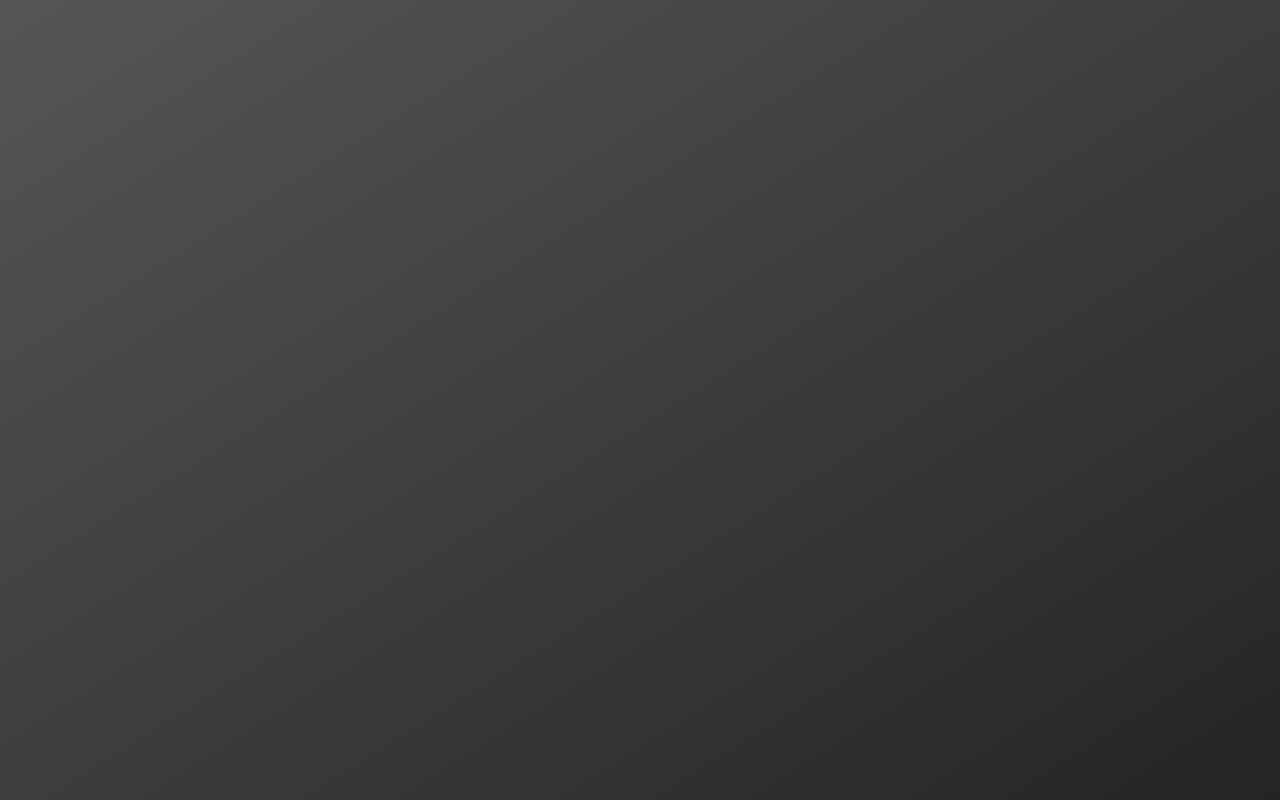
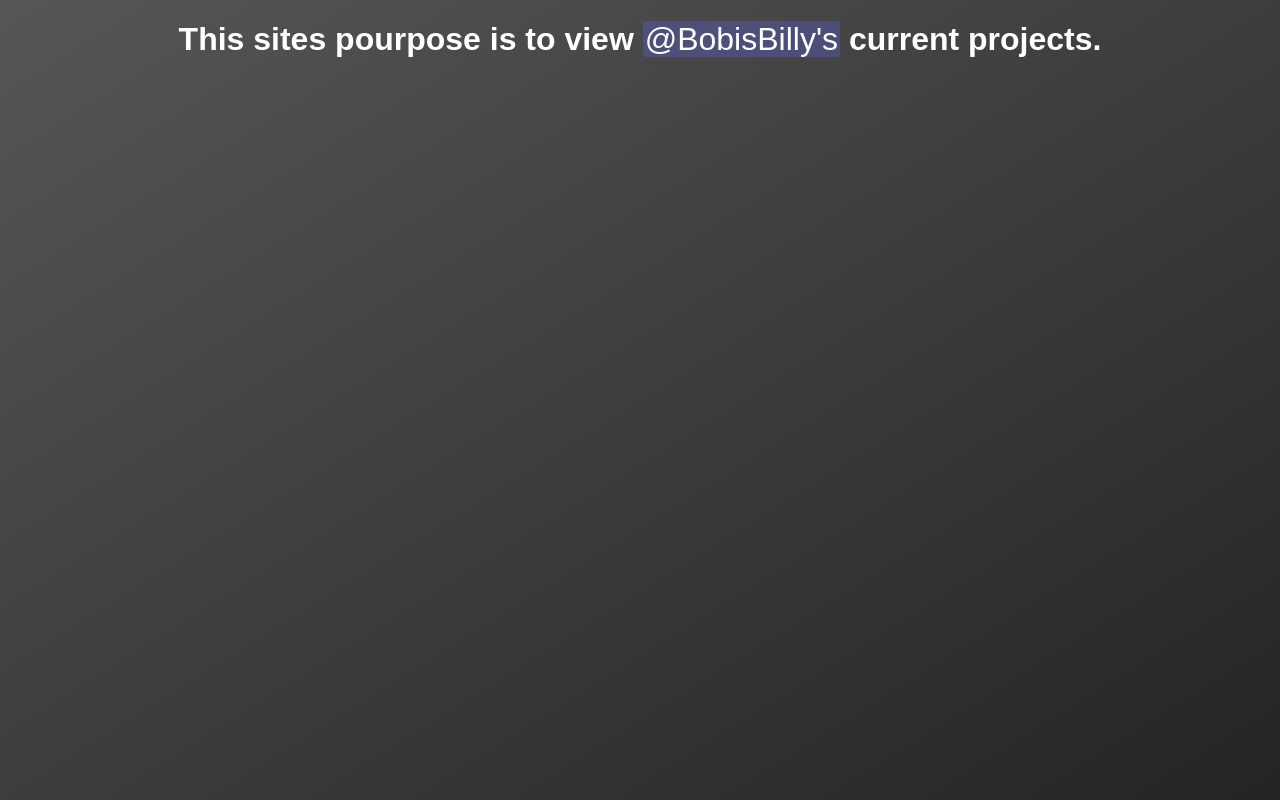
Before and after one commit to BobisBilly/bobisbilly.github.io, a plain HTML site: page index.html in a window 1280 px wide. Drawn offline with Linux system fonts and the light colour scheme.

Commit message:
modified:   index.html 	modified:   main/style.css

```diff
--- a/index.html
+++ b/index.html
@@ -15,6 +15,9 @@
     <title>Bobs Current Projects</title>
 </head>
 <body>
-
+    <h1 class="title-text">This sites pourpose is to view
+		<span class="user">@BobisBilly's</span>
+		current projects.
+	</h1>
 </body>
 </html>
--- a/main/style.css
+++ b/main/style.css
@@ -1,4 +1,19 @@
 html {
     background: linear-gradient(to bottom right, #565656, #242424);
     min-height: 100%;
+
+    font-family: 'Fredoka', sans-serif;
 }
+
+.title-text {
+    text-align: center;
+    color: white;
+}
+
+.user {
+    border-radius: 3px;
+    padding: 0 2px;
+    font-weight: 500;
+    unicode-bidi: plaintext;
+    background: hsl(235 calc(1 * 85.6%) 64.7% / 0.3);
+}
```
